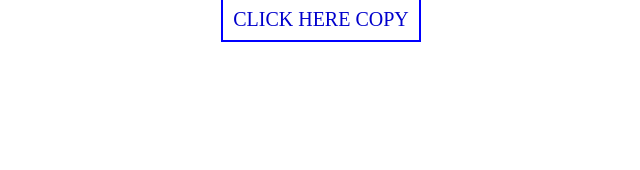
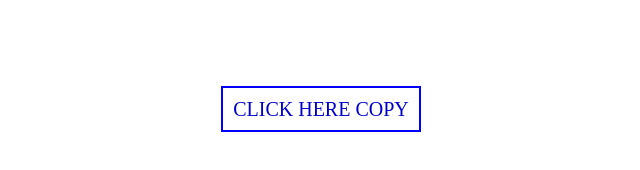
Before and after one commit to iamxu/iamxu.github.io, a plain HTML site: page space.html in a window 1280 px wide. Shown: the whole page, without its empty margins (319-959 px from the left). Drawn offline with nearby package versions, Linux system fonts and the light colour scheme.

Commit message:
Update space.html

```diff
--- a/space.html
+++ b/space.html
@@ -3,7 +3,7 @@
   <head>
     <meta name="viewport" content="width=device-width, initial-scale=1" />
   </head>
-  <body align="center">
+  <body align="center"><br/><br/><br/><br/><br/>
 <p id="ppp" style="display:none"> </p><a class="duc" onclick="copyToClipboard('#ppp');innerHTML = 'ĐÃ COPY';">CLICK HERE COPY</a><p></p>
 <style>
  a { color: #00c;font-size:20px;
```
